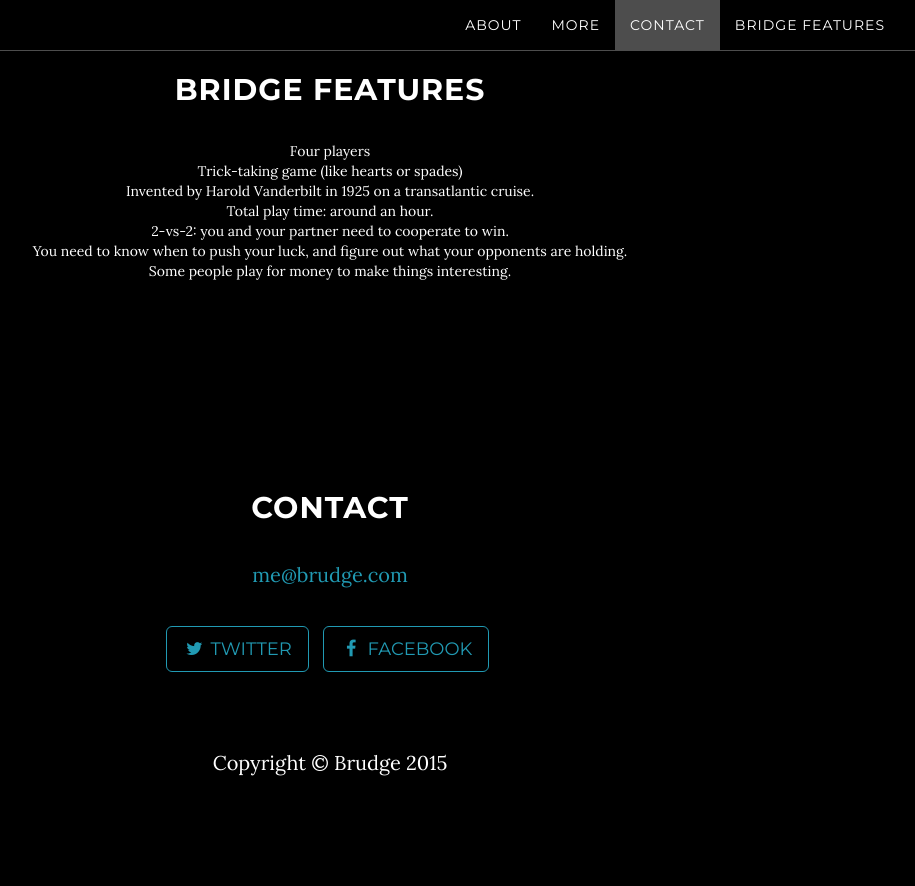
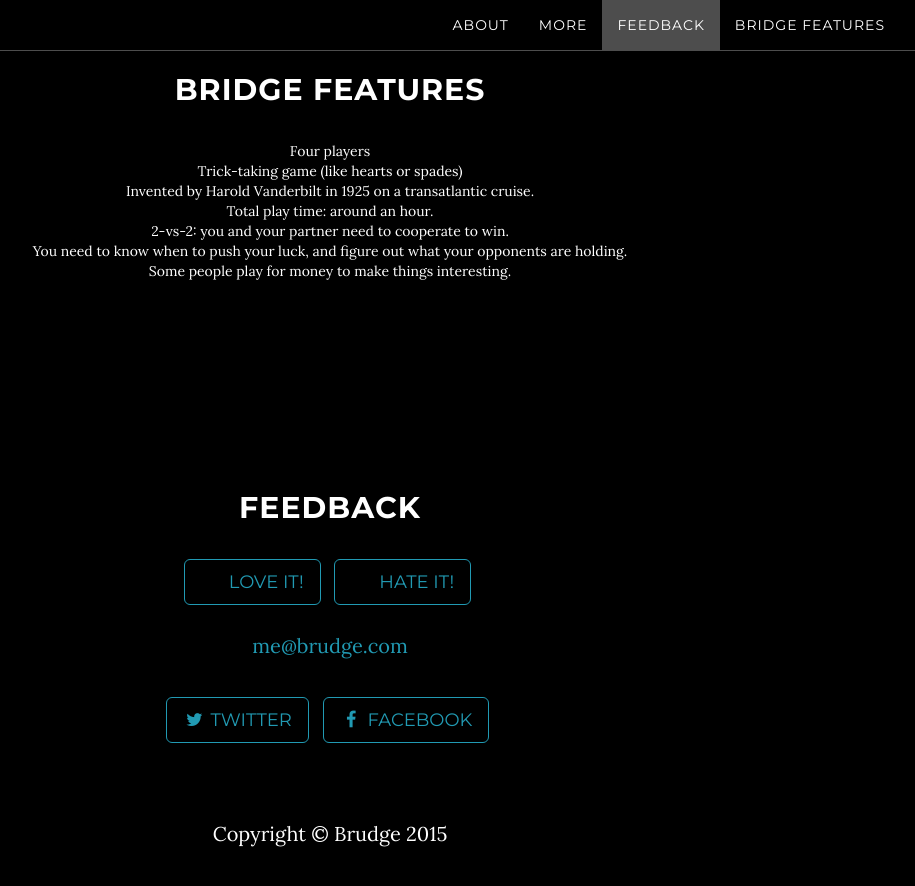
Before and after one commit to the-ted/brudge, a Jekyll site: the page built from index.html, in a window 1280 px wide and 900 px high, scrolled down 3276 px. Shown: the top 886 px of the window, without its empty margins (310-1225 px from the left). Built offline with Jekyll 4.4.1, drawn with Linux system fonts in a browser that asks for light colours; before the commit the page ends 4105 px from its top, so only the background shows below that.

Commit message:
changed contact to feedback

```diff
--- a/_includes/contact.html
+++ b/_includes/contact.html
@@ -2,7 +2,28 @@
     <section id="contact" class="container content-section text-center">
         <div class="row">
             <div class="col-lg-8 col-lg-offset-2">
-                <h2>Contact</h2>
+              <h2>Feedback</h2>
+
+                <ul class="list-inline banner-social-buttons">
+                    <li>
+                      <a href="" class="btn btn-default btn-lg"
+			 id="Love"
+			 >
+			<i class="fa fa-fw"></i>
+			<span class="network-name">Love It!</span></a>
+                    </li>
+
+                    <li>
+                      <a href="" class="btn btn-default btn-lg"
+			 id="Hate"
+			 >
+			<i class="fa fa-fw"></i>
+			<span class="network-name">Hate It!</span></a>
+                    </li>
+
+                </ul>
+
+
                 <p><a href="mailto:{{ site.email }}">{{ site.email }}</a>
                 </p>
                 <ul class="list-inline banner-social-buttons">
--- a/_includes/more.html
+++ b/_includes/more.html
@@ -8,7 +8,6 @@
 		    <a href="#example" class="btn btn-circle page-scroll">
                             <i class="fa fa-angle-double-down animated"></i>
                         </a>
-
                 </div>
             </div>
         </div>
--- a/_includes/nav.html
+++ b/_includes/nav.html
@@ -21,7 +21,7 @@
                         <a class="page-scroll" href="#more">More</a>
                     </li>
                     <li>
-                        <a class="page-scroll" href="#contact">Contact</a>
+                        <a class="page-scroll" href="#contact">Feedback</a>
                     </li>
                     <li>
                         <a class="page-scroll" href="#bridge">Bridge Features</a>
```
